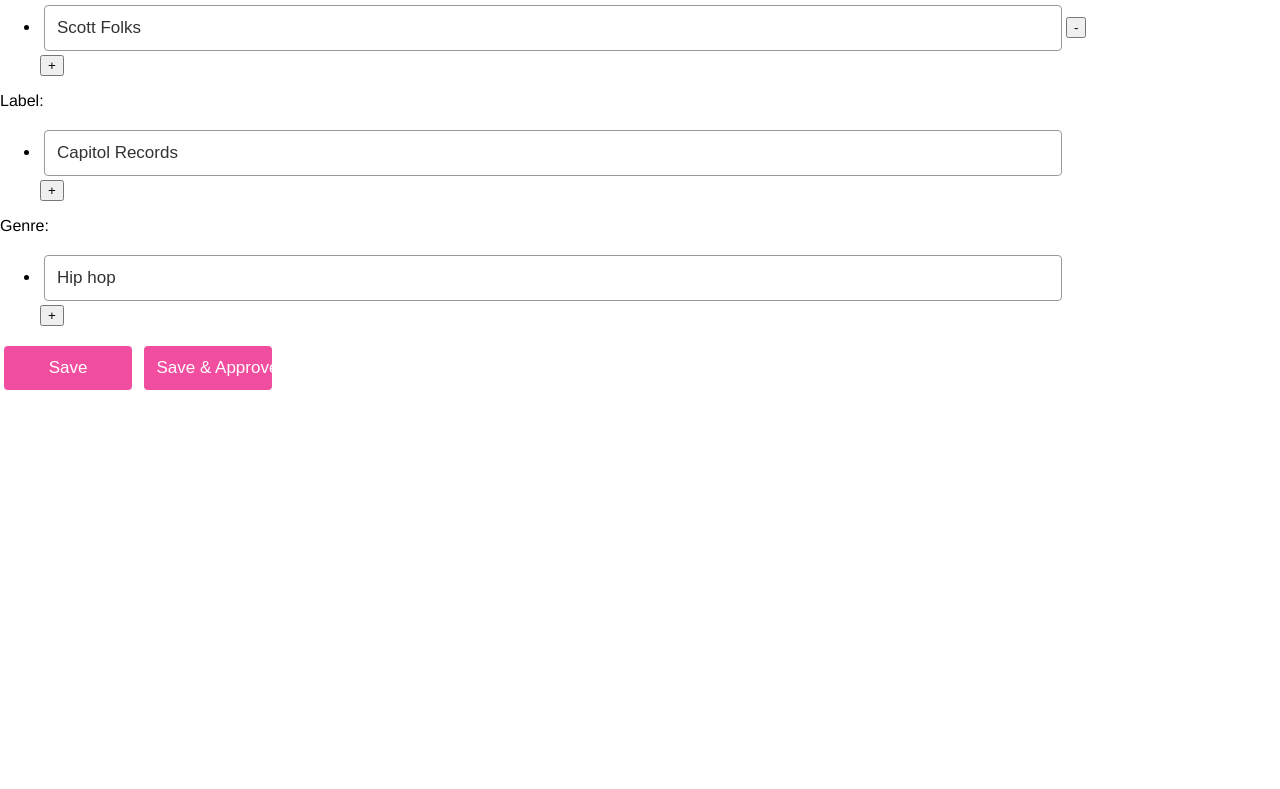
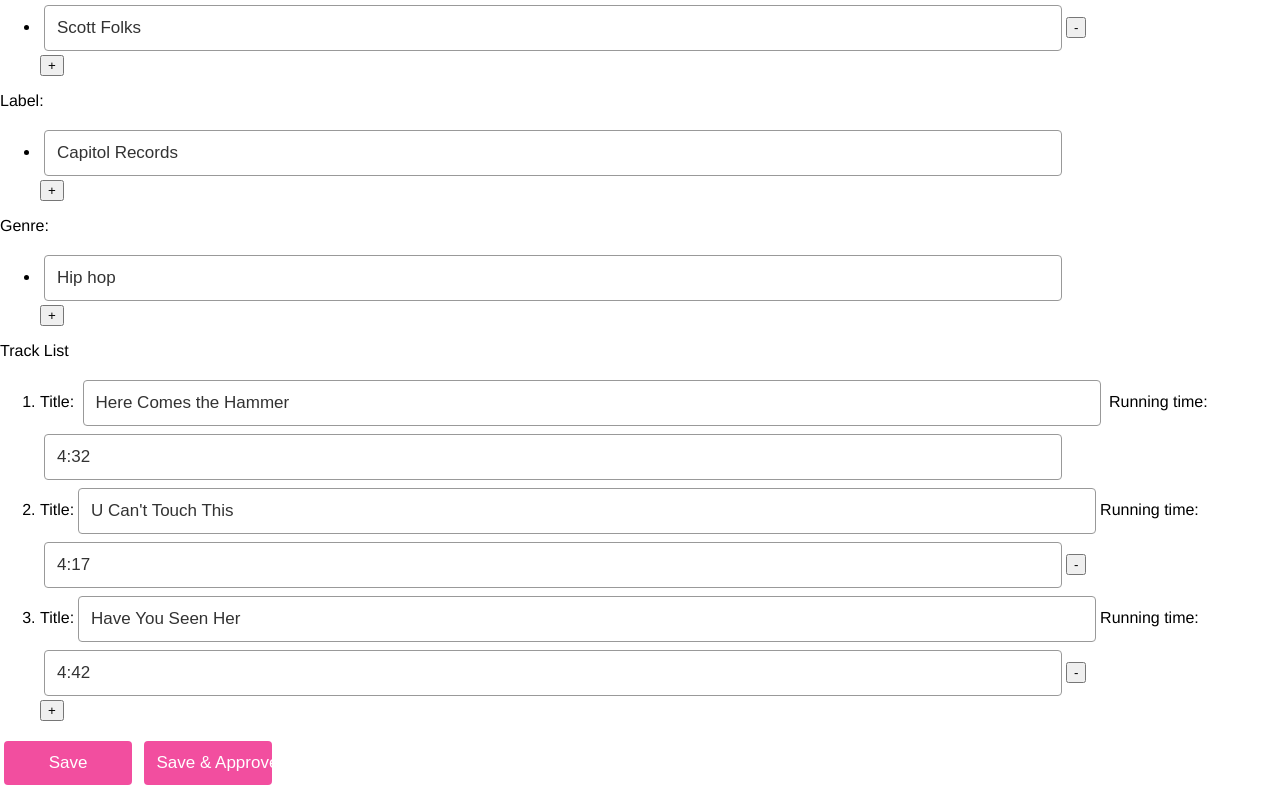
Before and after one commit to NoteWorthy-Team/NoteWorthy, a plain HTML site: page admin-album-editor.html in a window 1280 px wide. Shown: the part 474-1263 px from the top of the page. Before the commit the page ends 868 px from the top, so only its background shows below. Drawn offline with Linux system fonts and the light colour scheme.

Commit message:
Added track list to admin album editor.

```diff
--- a/AlbumEditor.js
+++ b/AlbumEditor.js
@@ -1,8 +1,8 @@
 //AlbumEditor.js
 
 const addFieldButtons = document.getElementsByClassName("addInputButton");
-
-
+const addTrackButton = document.getElementById("addTrackButton");
+addTrackButton.addEventListener("click", addTrack);
 let i;
 for (i=0; i < addFieldButtons.length; i++){
     addFieldButtons[i].addEventListener("click", addField);
@@ -55,8 +55,7 @@
     populateProducerList(album);
     populateLabelList(album);
     populateGenreList(album);
-
-    populateTrackList();
+    populateTrackList(album);
 }
 function populateTitleField(album) {
     titleField = document.getElementById("albumTitle");
@@ -86,9 +85,55 @@
     const genreList = document.getElementById("genreList");
     populateListElement(genreList, album.genre);
 }
+/**
+ * Adds a new track to the bottom of the track list
+ */
+function addTrack() {
+    const albumTrackList = document.getElementById("albumTrackList");
+    const newLi = document.createElement("li");
+    newLi.className = "trackContainer";
+    const titleLabel = document.createElement("label");
+    const titleLabelText = document.createTextNode("Title:");
+    titleLabel.appendChild(titleLabelText);
+    const titleInput = document.createElement("input")
+    titleInput.type = "text";
+    titleInput.className = "trackTitleInput";
+    const runtimeLabel = document.createElement("label");
+    const runtimeLabelText = document.createTextNode("Running time:");
+    runtimeLabel.appendChild(runtimeLabelText);
+    const runtimeInput = document.createElement("input")
+    runtimeInput.type = "text";
+    runtimeInput.className = "trackRuntimeInput";
+    newLi.appendChild(titleLabel);
+    newLi.appendChild(titleInput);
+    newLi.appendChild(runtimeLabel);
+    newLi.appendChild(runtimeInput);
+    const plusButton = document.getElementById("addTrackButton");
+    albumTrackList.insertBefore(newLi, plusButton);
+
+    const minusButton = document.createElement("button");
+    minusButton.type="button";
+    minusButton.class="removeTrackButton";
+    const minusButtonText = document.createTextNode("-");
+    minusButton.appendChild(minusButtonText);
+    newLi.appendChild(minusButton);
+    minusButton.addEventListener("click", removeField);
+}
 function populateTrackList(album) {
     const albumTrackList = document.getElementById("albumTrackList");
-    throw "Not implemented";
+    let i;
+    let nextLi = albumTrackList.firstElementChild;
+    for (i = 0; i < album.tracklisting.length; i++){
+        const titleInput = nextLi.getElementsByClassName("trackTitleInput")[0];
+        const runtimeInput = nextLi.getElementsByClassName("trackRuntimeInput")[0];
+        const track = album.tracklisting[i]
+        titleInput.value = track.name;
+        runtimeInput.value = track.runtime;
+        if (i + 1 < album.tracklisting.length) {
+            addTrack();
+            nextLi = nextLi.nextElementSibling;
+        }
+    }
 }
 
 function populateListElement(element, data) {
--- a/admin-album-editor.html
+++ b/admin-album-editor.html
@@ -55,9 +55,16 @@
                 <button type="button" class="addInputButton" id="addGenreButton">+</button>
             </ul>
         </div>
-        <ul id="albumTrackList">
-            <!--TODO-->
-        </ul>
+        <label for="albumTrackList">Track List</label>
+        <ol id="albumTrackList">
+            <li class="trackContainer">
+                <label>Title:</label>
+                <input type="text" class="trackTitleInput">
+                <label>Running time:</label>
+                <input type="text" class="trackRuntimeInput">
+            </li>
+            <button type="button" id="addTrackButton">+</button>
+        </ol>
 
         <input type="submit" value="Save">
         <input type="submit" value="Save & Approve">
```
